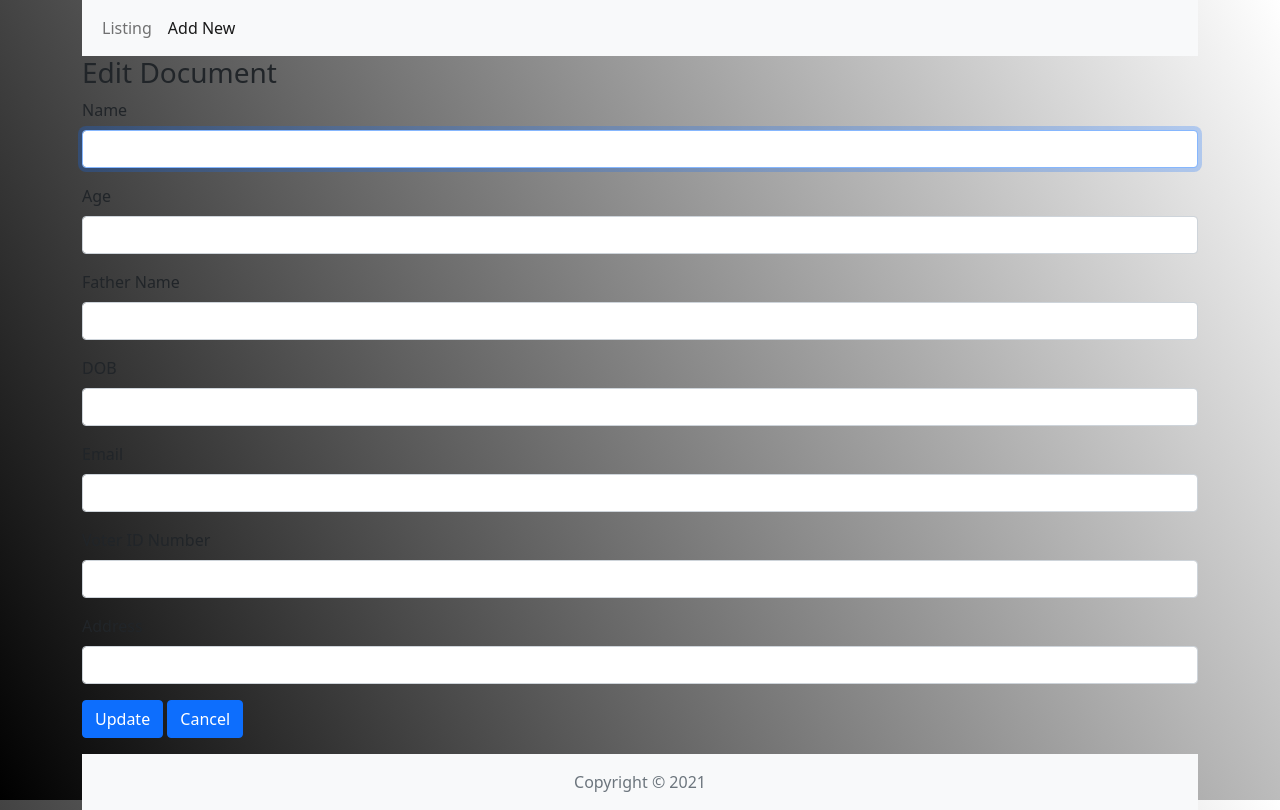
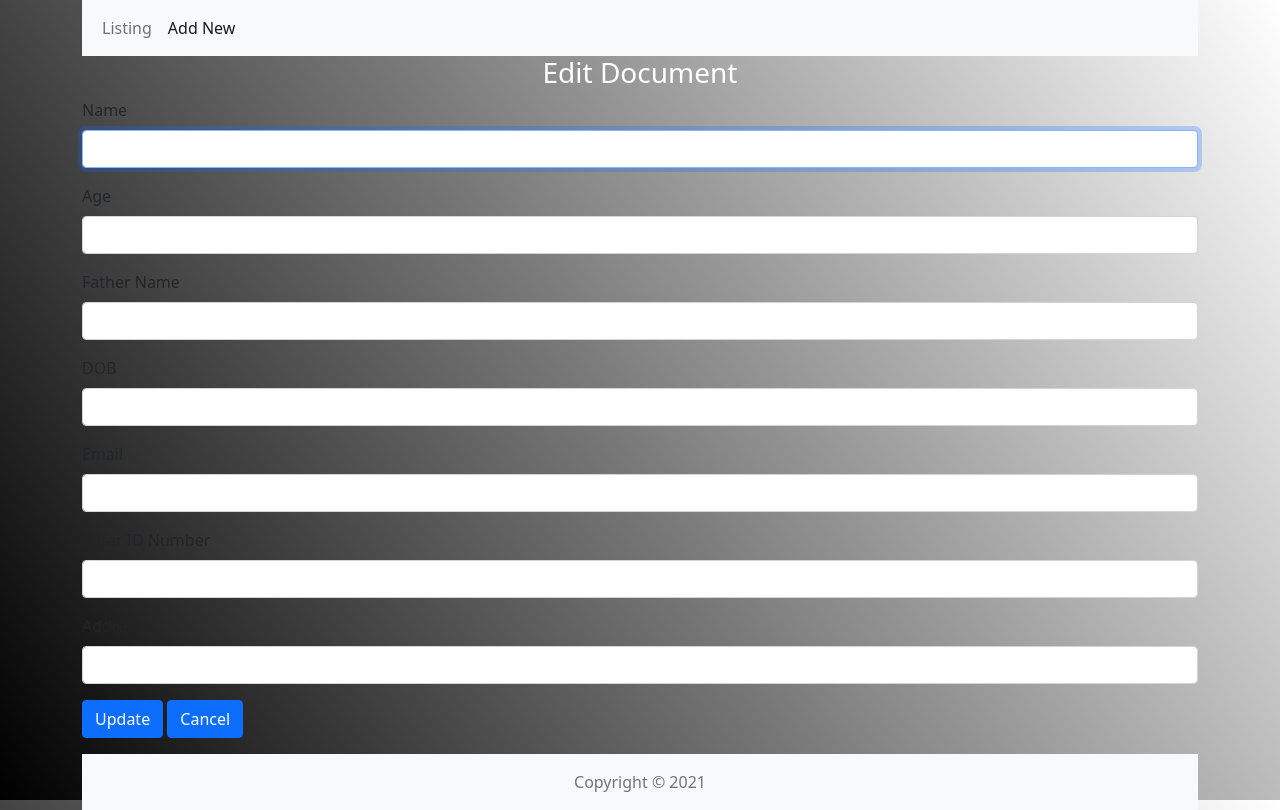
Before and after one commit to safaumatia123/onlinevotingsystem, a plain HTML site: page edit.html in a window 1280 px wide. Drawn offline with nearby package versions, Linux system fonts and the light colour scheme; no server answers.

Commit message:
Update style.css

```diff
--- a/style.css
+++ b/style.css
@@ -65,6 +65,15 @@ h2 {
   color: white;
 }
 
+h3 {
+  text-align: center;
+  color: white;
+}
+
+#form{
+  color: white;
+}
+
 #demo {
 background: #CEC9B1;
 background: -moz-linear-gradient(left, #CEC9B1 0%, #A2A49A 44%, #98C5C5 100%);
```
